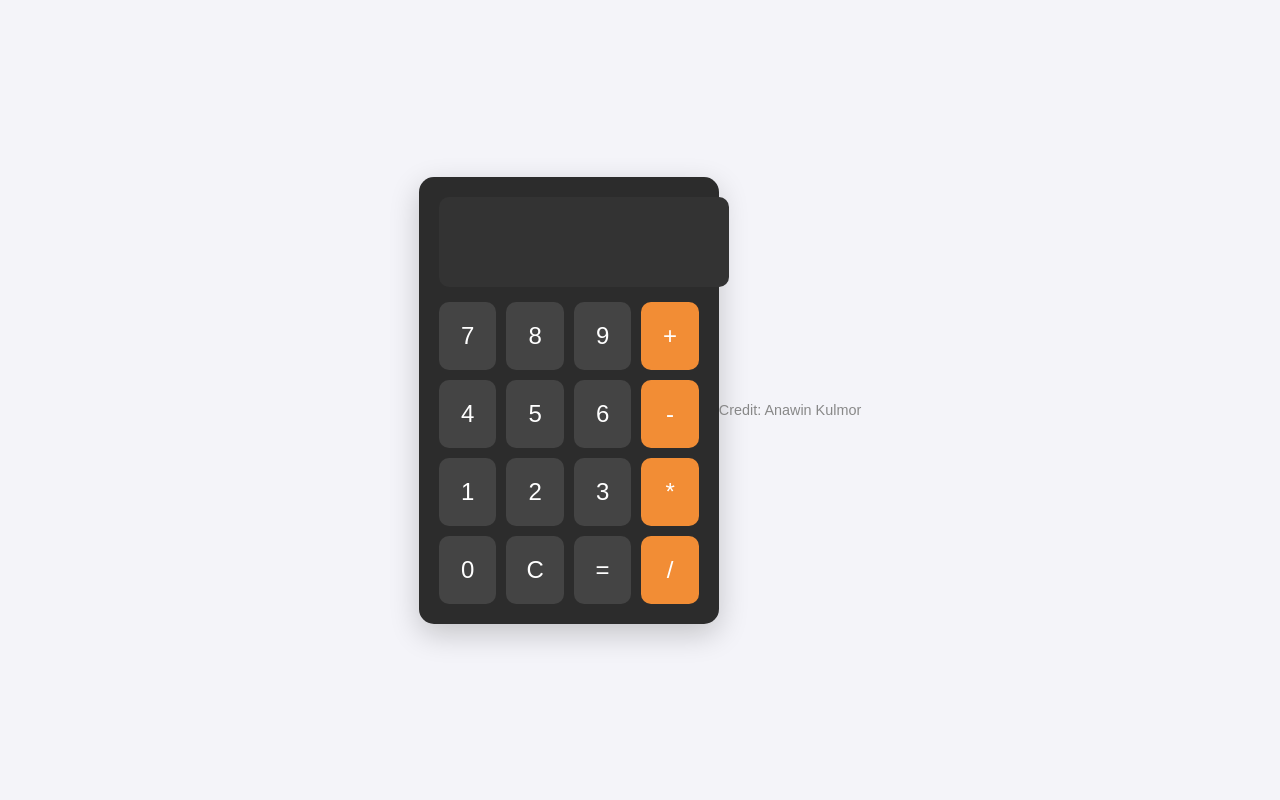
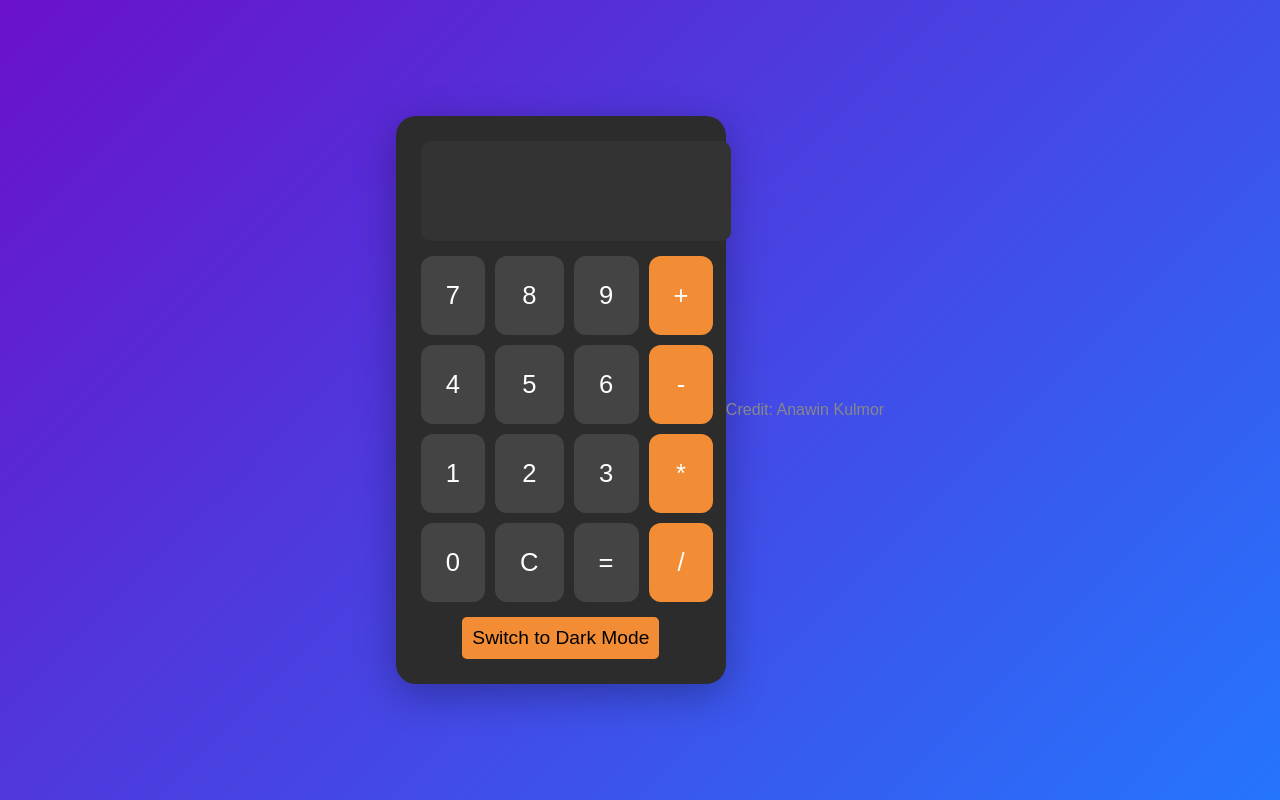
Before and after one commit to Anawin870/Calculator, a plain HTML site: page index.html in a window 1280 px wide. Drawn offline with Linux system fonts and the light colour scheme.

Commit message:
Update index.html

```diff
--- a/index.html
+++ b/index.html
@@ -7,7 +7,7 @@
     <style>
         body {
             font-family: 'Arial', sans-serif;
-            background: #f4f4f9;
+            background: linear-gradient(135deg, #6a11cb, #2575fc);
             display: flex;
             justify-content: center;
             align-items: center;
@@ -18,24 +18,26 @@
 
         .calculator {
             background-color: #2c2c2c;
-            padding: 20px;
-            border-radius: 15px;
-            box-shadow: 0px 10px 30px rgba(0, 0, 0, 0.2);
-            width: 260px;
+            padding: 25px;
+            border-radius: 20px;
+            box-shadow: 0px 10px 40px rgba(0, 0, 0, 0.3);
+            width: 280px;
             text-align: center;
+            transition: background-color 0.3s ease;
         }
 
         .display {
             width: 100%;
-            height: 60px;
+            height: 70px;
             background-color: #333;
             color: #fff;
-            font-size: 2em;
+            font-size: 2.5em;
             text-align: right;
             padding: 15px;
             border-radius: 10px;
             border: none;
             margin-bottom: 15px;
+            transition: background-color 0.3s ease;
         }
 
         .buttons {
@@ -45,13 +47,13 @@
         }
 
         .btn {
-            padding: 20px;
-            font-size: 1.5em;
+            padding: 25px;
+            font-size: 1.6em;
             background-color: #444;
             color: #fff;
-            border-radius: 10px;
+            border-radius: 12px;
             border: none;
-            transition: background-color 0.3s ease, transform 0.1s ease;
+            transition: background-color 0.3s ease, transform 0.2s ease;
         }
 
         .btn:hover {
@@ -71,9 +73,10 @@
             text-align: center;
             margin-top: 20px;
             color: #888;
-            font-size: 0.9em;
+            font-size: 1em;
         }
 
+        /* Dark Mode */
         .dark-mode {
             background-color: #111;
             color: #fff;
@@ -82,6 +85,23 @@
         .light-mode {
             background-color: #fff;
             color: #000;
+        }
+
+        .history {
+            color: #ccc;
+            font-size: 1em;
+            margin-top: 10px;
+            display: none;
+        }
+
+        .mode-toggle {
+            padding: 10px;
+            font-size: 1.2em;
+            background-color: #f28d35;
+            border-radius: 5px;
+            border: none;
+            margin-top: 15px;
+            cursor: pointer;
         }
     </style>
 </head>
@@ -109,6 +129,13 @@
             <button class="btn" onclick="calculateResult()">=</button>
             <button class="btn operator" onclick="appendOperator('/')">/</button>
         </div>
+
+        <div class="history" id="history">
+            <h4>History:</h4>
+            <ul id="history-list"></ul>
+        </div>
+
+        <button class="mode-toggle" onclick="toggleMode()">Switch to Dark Mode</button>
     </div>
     <div class="footer">
         <p>Credit: Anawin Kulmor</p>
@@ -118,6 +145,8 @@
         let currentInput = '';
         let operator = '';
         let previousInput = '';
+        let history = [];
+        let isDarkMode = false;
 
         function appendNumber(number) {
             currentInput += number;
@@ -160,10 +189,15 @@
                 default:
                     return;
             }
+
             currentInput = result.toString();
             operator = '';
             previousInput = '';
             document.getElementById('display').value = currentInput;
+
+            // Save result to history
+            history.push(`${previousInput} ${operator} ${current} = ${result}`);
+            updateHistory();
         }
 
         function clearDisplay() {
@@ -172,6 +206,38 @@
             previousInput = '';
             document.getElementById('display').value = '';
         }
+
+        function updateHistory() {
+            let historyList = document.getElementById('history-list');
+            historyList.innerHTML = '';
+            history.forEach(item => {
+                let li = document.createElement('li');
+                li.textContent = item;
+                historyList.appendChild(li);
+            });
+            document.getElementById('history').style.display = 'block';
+        }
+
+        function toggleMode() {
+            isDarkMode = !isDarkMode;
+            const body = document.body;
+            const calculator = document.querySelector('.calculator');
+            const modeButton = document.querySelector('.mode-toggle');
+
+            if (isDarkMode) {
+                body.classList.add('dark-mode');
+                body.classList.remove('light-mode');
+                calculator.classList.add('dark-mode');
+                calculator.classList.remove('light-mode');
+                modeButton.textContent = 'Switch to Light Mode';
+            } else {
+                body.classList.add('light-mode');
+                body.classList.remove('dark-mode');
+                calculator.classList.add('light-mode');
+                calculator.classList.remove('dark-mode');
+                modeButton.textContent = 'Switch to Dark Mode';
+            }
+        }
     </script>
 </body>
 </html>
```
